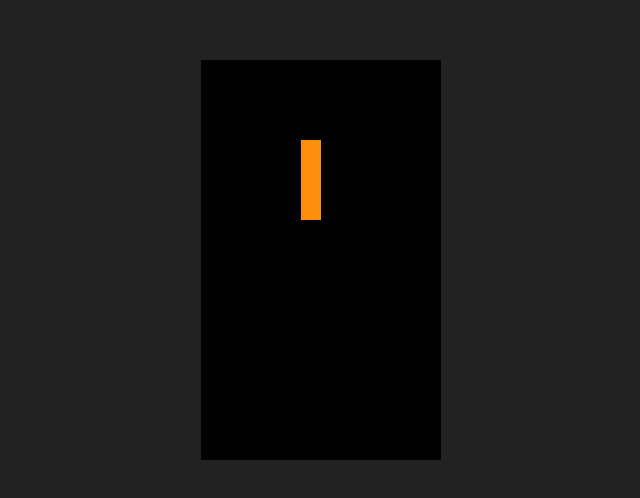
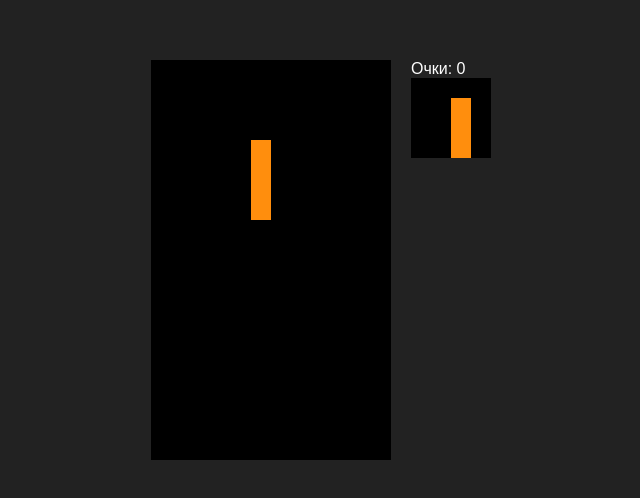
Before and after one commit to yafarkin/test_codex, a plain HTML site: page tetris.html in a window 1280 px wide. Shown: the part 140-638 px from the top of the page, without its empty margins (319-959 px from the left). Drawn offline with Linux system fonts and the light colour scheme.

Commit message:
Add score and next piece display to Tetris

```diff
--- a/tetris.html
+++ b/tetris.html
@@ -7,16 +7,38 @@
   <style>
     body { display: flex; justify-content: center; align-items: center; height: 100vh; margin: 0; background: #222; }
     canvas { background: #000; }
+    #game { display: flex; }
+    #sidebar { color: #fff; font-family: sans-serif; margin-left: 20px; }
   </style>
 </head>
 <body>
-  <canvas id="tetris" width="240" height="400"></canvas>
+  <div id="game">
+    <canvas id="tetris" width="240" height="400"></canvas>
+    <div id="sidebar">
+      <div>Очки: <span id="score">0</span></div>
+      <canvas id="next" width="80" height="80"></canvas>
+    </div>
+  </div>
   <script>
     const canvas = document.getElementById('tetris');
     const context = canvas.getContext('2d');
     context.scale(20, 20);
+const nextCanvas = document.getElementById("next");
+const nextContext = nextCanvas.getContext("2d");
+nextContext.scale(20, 20);
+
+function updateScore() {
+  document.getElementById("score").textContent = player.score;
+}
+
+function updateNext() {
+  nextContext.fillStyle = "#000";
+  nextContext.fillRect(0, 0, nextCanvas.width, nextCanvas.height);
+  drawMatrix(player.next, {x: 1, y: 1}, nextContext);
+}
 
     function arenaSweep() {
+      let rowCount = 1;
       outer: for (let y = arena.length - 1; y > 0; --y) {
         for (let x = 0; x < arena[y].length; ++x) {
           if (arena[y][x] === 0) {
@@ -26,6 +48,12 @@
         const row = arena.splice(y, 1)[0].fill(0);
         arena.unshift(row);
         ++y;
+
+        player.score += rowCount * 10;
+        rowCount *= 2;
+      }
+      if (rowCount > 1) {
+        updateScore();
       }
     }
 
@@ -104,14 +132,14 @@
       drawMatrix(player.matrix, player.pos);
     }
 
-    function drawMatrix(matrix, offset) {
+    function drawMatrix(matrix, offset, ctx = context) {
       matrix.forEach((row, y) => {
         row.forEach((value, x) => {
           if (value !== 0) {
-            context.fillStyle = colors[value];
-            context.fillRect(x + offset.x,
-                             y + offset.y,
-                             1, 1);
+            ctx.fillStyle = colors[value];
+            ctx.fillRect(x + offset.x,
+                         y + offset.y,
+                         1, 1);
           }
         });
       });
@@ -147,13 +175,20 @@
 
     function playerReset() {
       const pieces = 'TJLOSZI';
-      player.matrix = createPiece(pieces[pieces.length * Math.random() | 0]);
+      if (!player.next) {
+        player.next = createPiece(pieces[pieces.length * Math.random() | 0]);
+      }
+      player.matrix = player.next;
+      player.next = createPiece(pieces[pieces.length * Math.random() | 0]);
       player.pos.y = 0;
       player.pos.x = (arena[0].length / 2 | 0) -
                      (player.matrix[0].length / 2 | 0);
       if (collide(arena, player)) {
         arena.forEach(row => row.fill(0));
+        player.score = 0;
       }
+      updateScore();
+      updateNext();
     }
 
     function playerRotate(dir) {
@@ -215,6 +250,8 @@
     const player = {
       pos: {x: 0, y: 0},
       matrix: null,
+      next: null,
+      score: 0,
     };
 
     document.addEventListener('keydown', event => {
```
Also changed, not shown: 1 other file.
